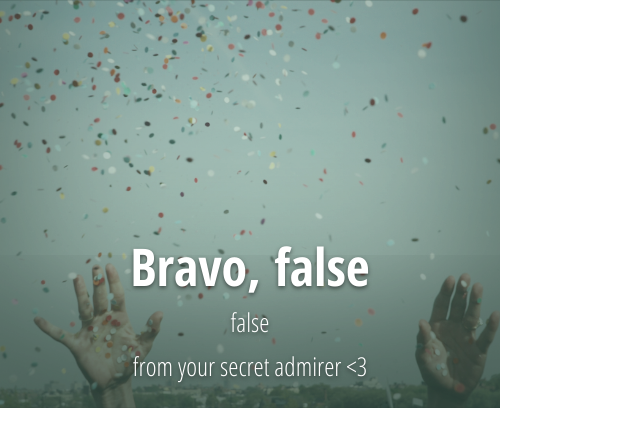
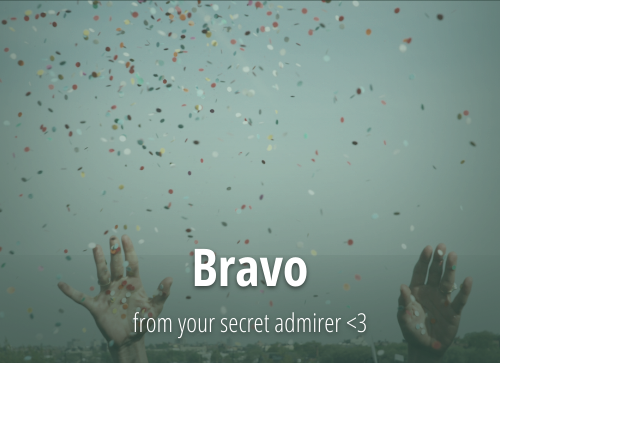
Before and after one commit to bobbygrace/bravobot, a website: page public/bravo.html in a window 1280 px wide. Shown: the whole page, without its empty margins (0-640 px from the left). Drawn offline with Linux system fonts and the light colour scheme.

Commit message:
return 'bravo! from your secret admirer' if everything is null.

```diff
--- a/public/bravo.html
+++ b/public/bravo.html
@@ -15,7 +15,7 @@
     <div class="bravo js-bravo-box">
       <div class="bravo-background js-background"></div>
       <div class="bravo-details">
-        <h1 class="bravo-details-to">Bravo, <span class="js-to"></span></h1>
+        <h1 class="bravo-details-to">Bravo<span class="js-to"></span></h1>
         <p class="bravo-details-msg js-msg"></p>
         <p class="bravo-details-from">from <span class="js-from"></span></p>
       </div>
--- a/public/js/main.js
+++ b/public/js/main.js
@@ -11,14 +11,18 @@ $(document).ready(function(){
         return decodeURIComponent(pair[1]);
       }
     }
-    return(false);
+    return(null);
   }
 
   var toStr = getQueryVariable("to");
   var msgStr = getQueryVariable("msg");
   var fromStr = getQueryVariable("from");
 
-  if(fromStr === false) {
+  if(toStr !== null) {
+    toStr = ", " + toStr;
+  };
+
+  if(fromStr === null) {
     var fromStr = "your secret admirer <3";
   };
 
```
